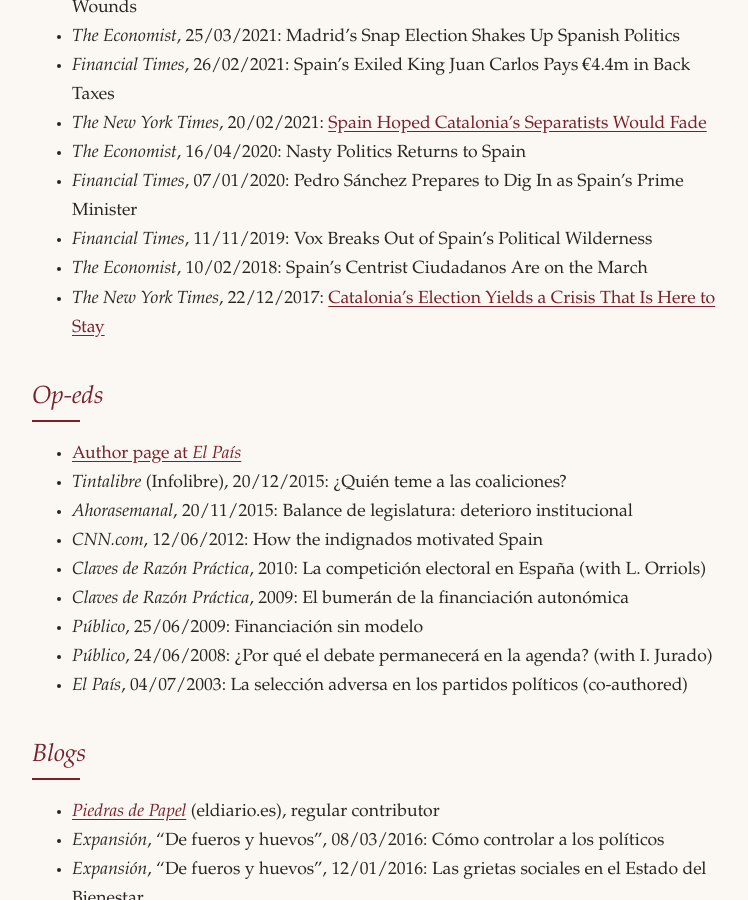
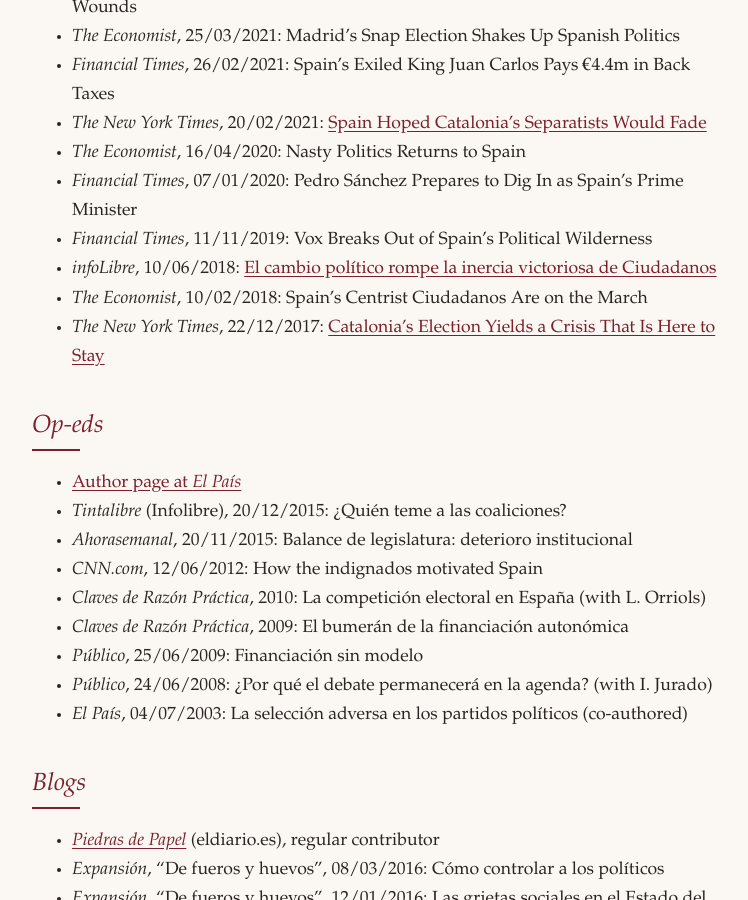
Before and after one commit to sandraleonalfonso/Sandra-Leon, a Jekyll site: the page built from engagement.md, in a window 1280 px wide and 900 px high, scrolled down 1611 px. Shown: the whole window, without its empty margins (260-1008 px from the left). Built offline with Jekyll 4.4.1, drawn with Linux system fonts in a browser that asks for light colours.

Commit message:
Engagement: add infoLibre quote
Co-Authored-By: Claude Opus 5.5 (1M context) <noreply@anthropic.com>
Claude-Session: https://claude.ai/code/session_01Csi1G9zYbePJE1osHYZ3KG

```diff
--- a/engagement.md
+++ b/engagement.md
@@ -45,6 +45,7 @@ Quoted in:
 - *The Economist*, 16/04/2020: Nasty Politics Returns to Spain
 - *Financial Times*, 07/01/2020: Pedro Sánchez Prepares to Dig In as Spain's Prime Minister
 - *Financial Times*, 11/11/2019: Vox Breaks Out of Spain's Political Wilderness
+- *infoLibre*, 10/06/2018: [El cambio político rompe la inercia victoriosa de Ciudadanos](https://www.infolibre.es/politica/cambio-politico-rompe-inercia-victoriosa-ciudadanos_1_1159395.html)
 - *The Economist*, 10/02/2018: Spain's Centrist Ciudadanos Are on the March
 - *The New York Times*, 22/12/2017: [Catalonia's Election Yields a Crisis That Is Here to Stay](https://www.nytimes.com/2017/12/22/world/europe/catalonia-election-spain.html)
 
```
